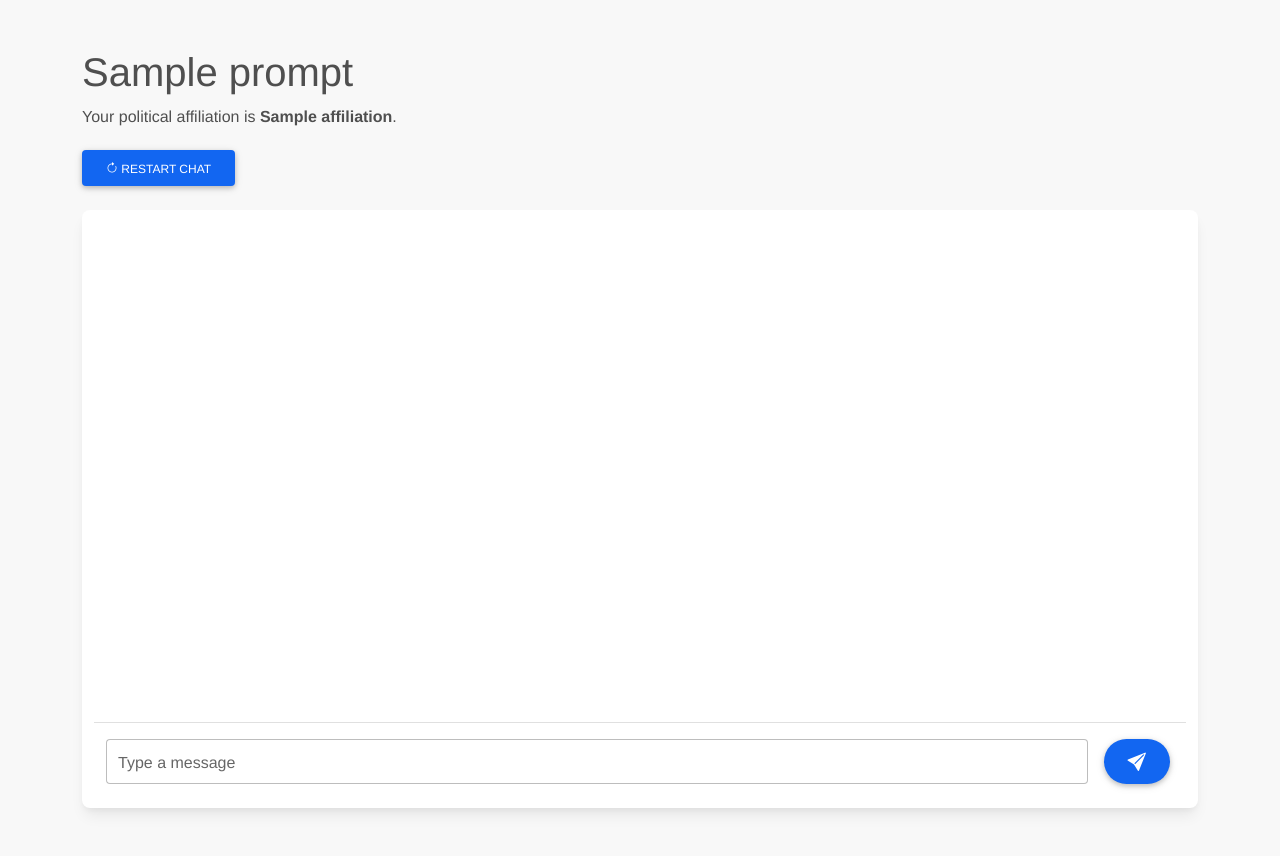
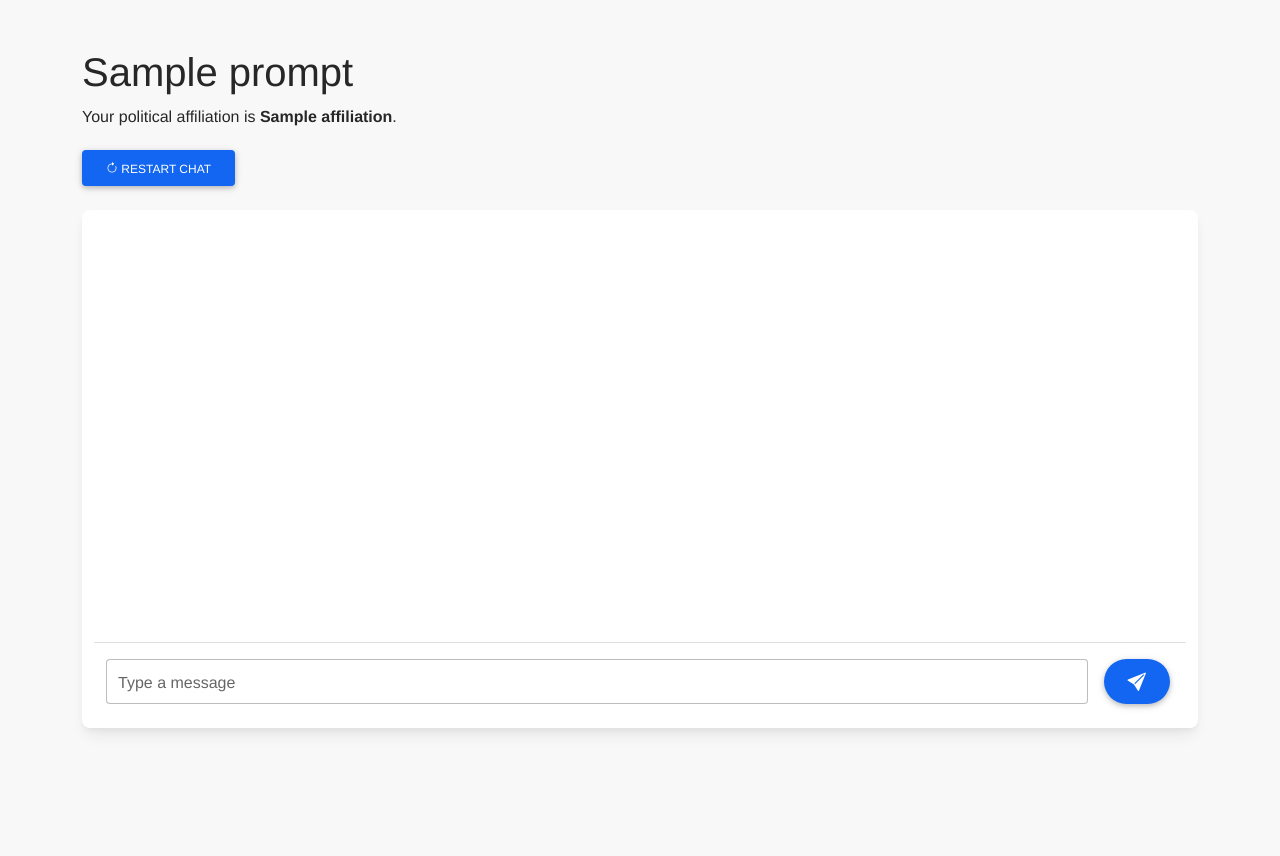
Before and after one commit to BYU-PCCL/depolarizing-chatroom, a FastAPI app: template templates/chatroom_bs.html in a window 1280 px wide. After the commit the page ends 733 px from the top, so only its background shows below. Run offline with FastAPI, Linux system fonts and the light colour scheme; the template is opened without the code that fills it: most values are stand-ins (such as "Sample title", 1, 10 or a date in 2020); parts of the project's set-up code (start-up, migrations or seed data) failed here and were passed over; some libraries are stand-ins or nearby versions.

Commit message:
Layout fixes

```diff
--- a/static/css/chatroom.css
+++ b/static/css/chatroom.css
@@ -1,5 +1,6 @@
 body {
   background: #f8f8f8;
+  color: #272727;
   font-weight: normal;
   font-family: "Helvetica Neue", Helvetica, Arial, sans-serif;
 }
--- a/templates/chatroom_bs.html
+++ b/templates/chatroom_bs.html
@@ -23,7 +23,7 @@
                     <div class="card-body">
                         <div class="row justify-content-center">
                                 <div class="pt-3 pe-3 overflow-auto" data-mdb-perfect-scrollbar="true" id=chatbox
-                                     style="position: relative; height: 60vh">
+                                     style="position: relative; height: 50vh">
                                     {% for message in messages %}
                                         <div class="d-flex flex-row justify-content-{{ "start" if message.bot else "end" }}">
                                             <div>
```
